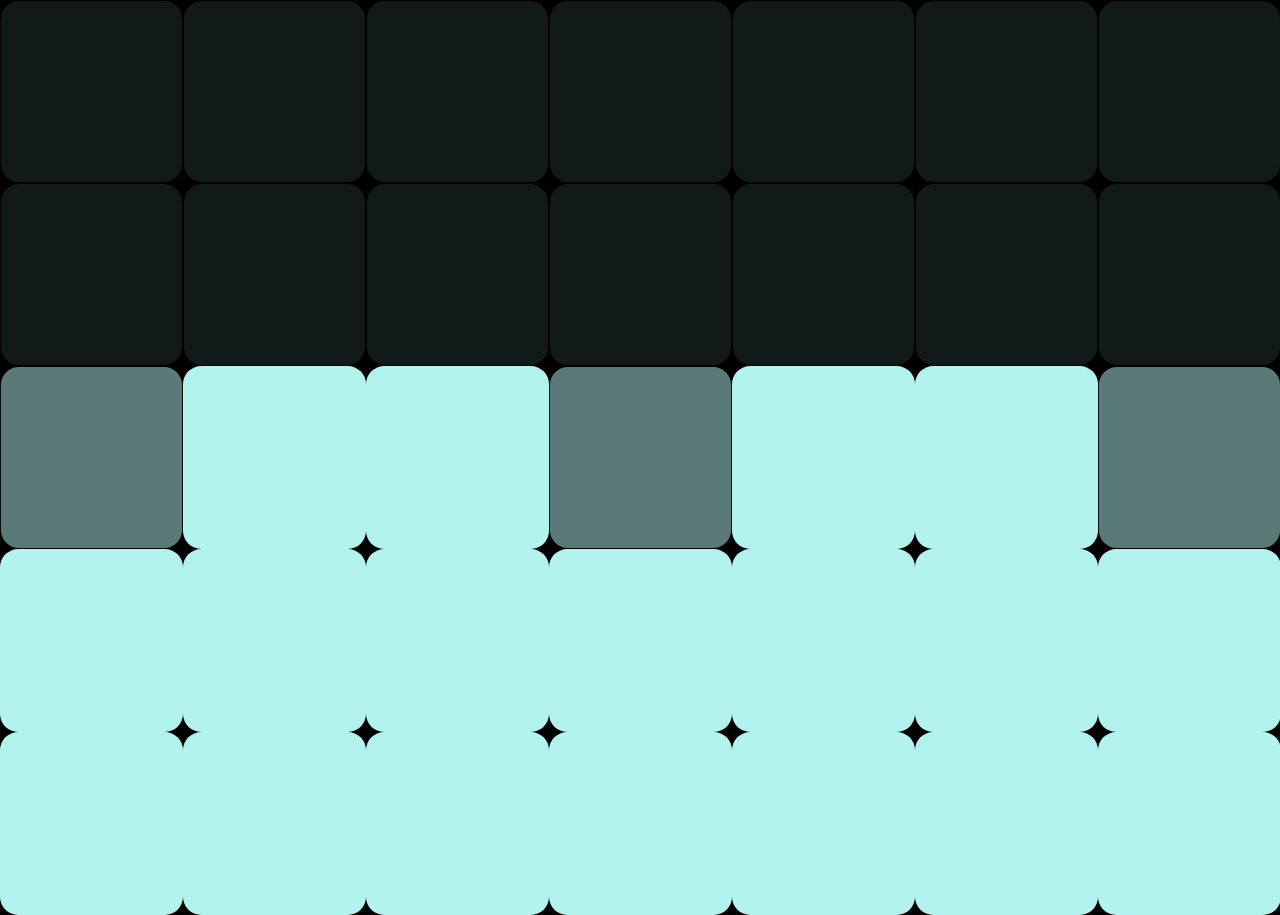
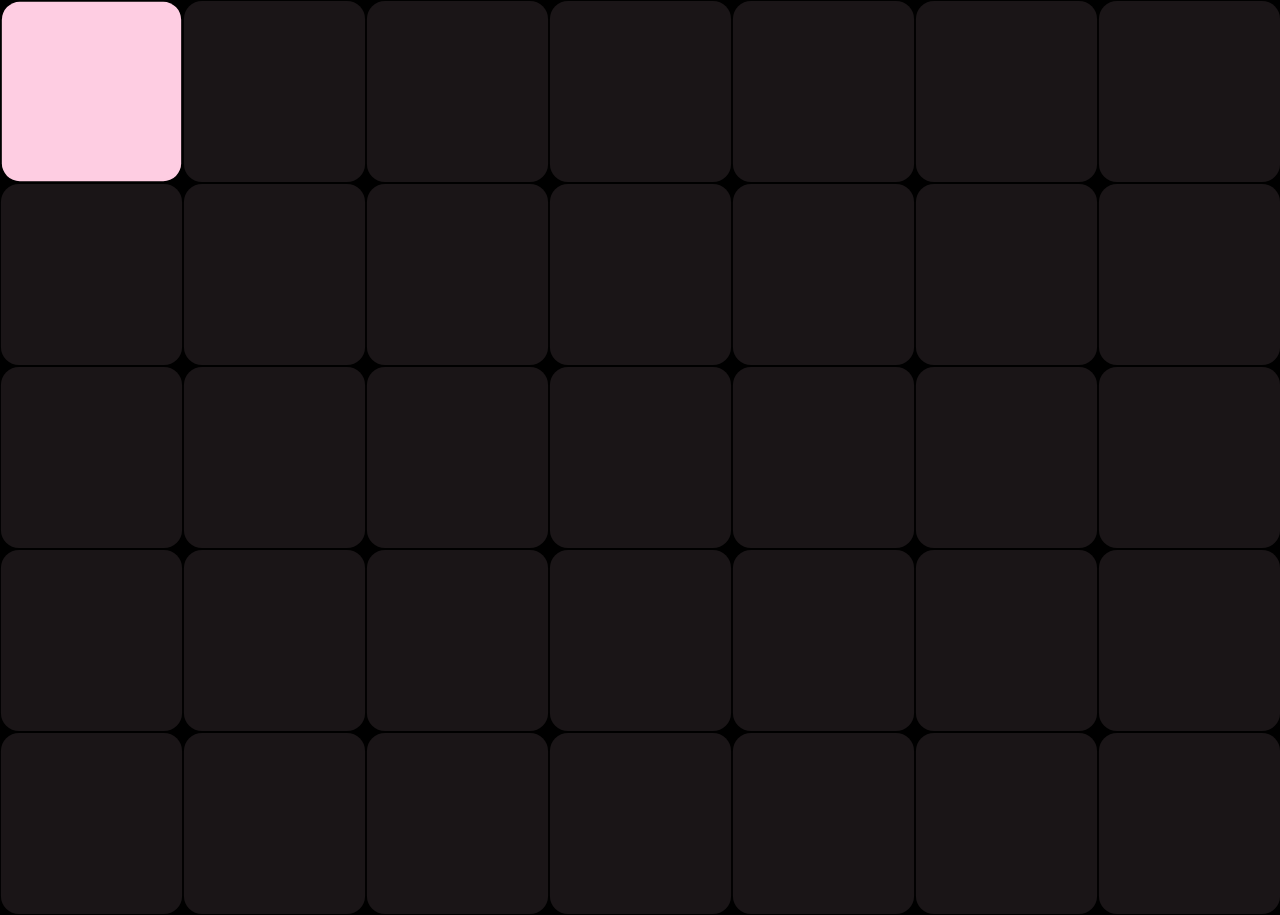
Before and after one commit to 1y38a6/eh.github.io, a plain HTML site: page index.html in a window 1280 px wide. Both pictures are taken after a click on the element 90 px from the left and 91 px from the top of the page. Drawn offline with nearby package versions, Linux system fonts and the light colour scheme.

Commit message:
Add files via upload

```diff
--- a/css/style.css
+++ b/css/style.css
@@ -9,7 +9,7 @@ body{
 }
 
 .gridbox{
-    background: #b2f3ee;
+    background: #fecde2;
     opacity: 0.1;
     border-radius: 10%;
     transform: scale(0.99, 0.99);
@@ -17,7 +17,7 @@ body{
 }
 
 .highlight{
-    transform: scale(1, 1);
+    transform: scale(0.98, 0.98);
     opacity: 1 !important;
 }
 
--- a/js/main.js
+++ b/js/main.js
@@ -29,7 +29,7 @@ function clickAction(number){
 
     clicks++;
 
-    if(clicks == 1){
+    if(clicks == 10){
         lastClick();
     }
 }
```
